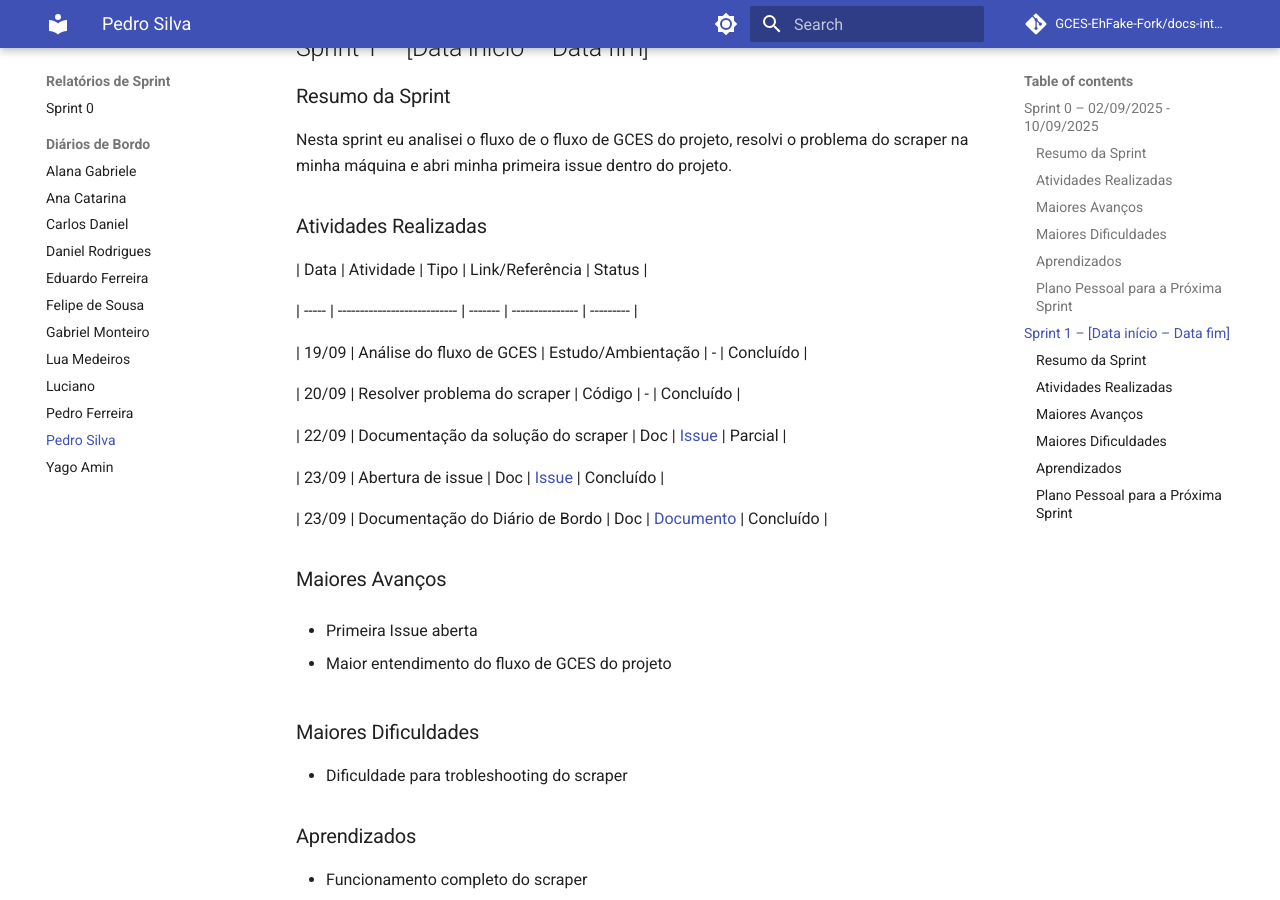
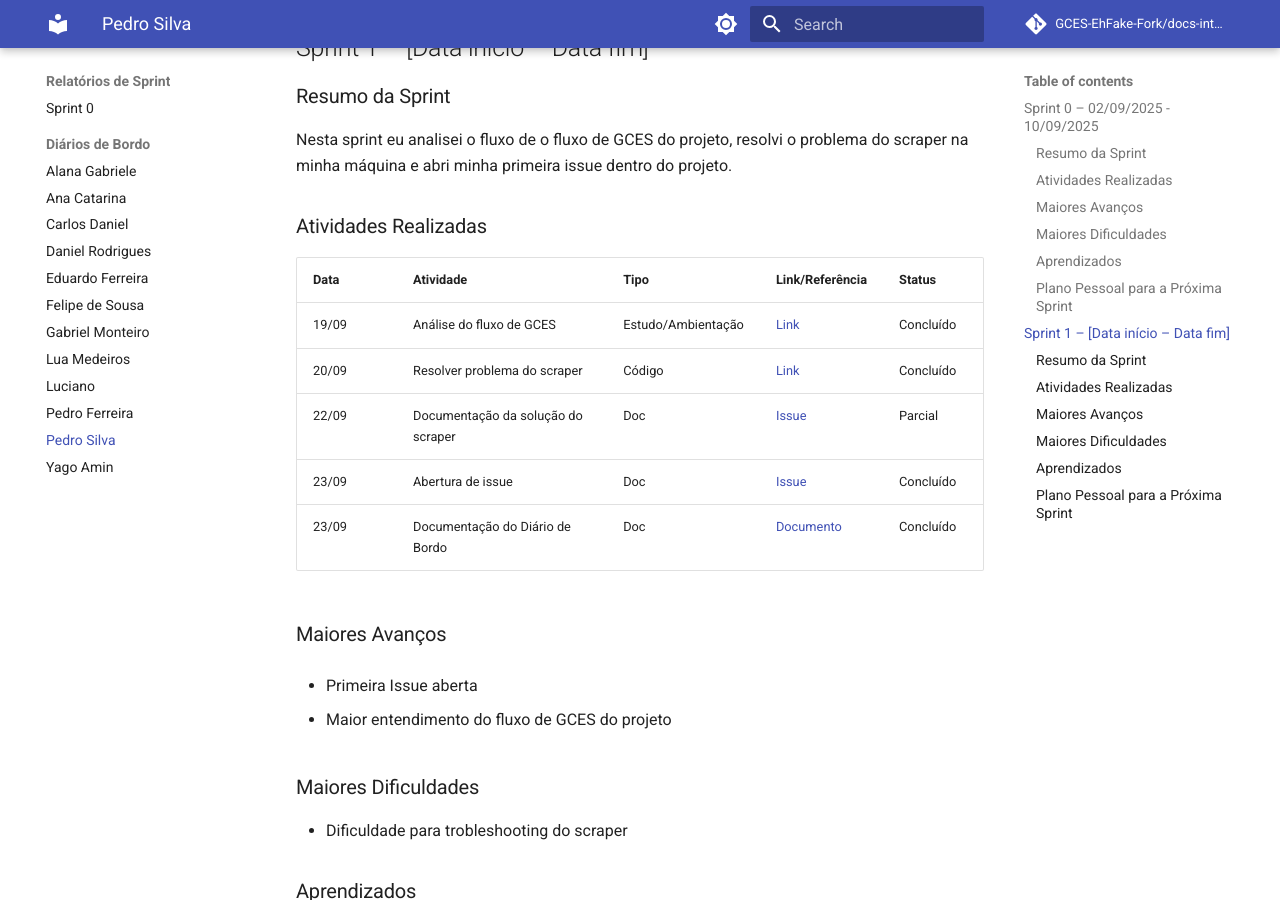
Before and after one commit to GCES-EhFake-Fork/docs-interno, an MkDocs documentation site: the page built from docs/diarios/diarioPedroSilva.md, in a window 1280 px wide and 900 px high, scrolled down 1746 px. Built offline with MkDocs 1.6.1 and Material for MkDocs 9.7.7, drawn with Linux system fonts in a browser that asks for light colours; comment, search, counter and statistics services are not loaded.

Commit message:
style: Corrigindo Diário de Bordo

```diff
--- a/docs/diarios/diarioPedroSilva.md
+++ b/docs/diarios/diarioPedroSilva.md
@@ -65,19 +65,13 @@ Nesta sprint eu analisei o fluxo de o fluxo de GCES do projeto, resolvi o proble
 
 
 
-| Data | Atividade | Tipo | Link/Referência | Status |
-
-| ----- | --------------------------- | ------- | --------------- | --------- |
-
-| 19/09 | Análise do fluxo de GCES | Estudo/Ambientação | -       | Concluído |
-
-| 20/09 | Resolver problema do scraper | Código | -     | Concluído |
-
-| 22/09 | Documentação da solução do scraper | Doc | [Issue](https://github.com/EH-FAKE/check-up/issues/22) | Parcial |
-
-| 23/09 | Abertura de issue | Doc | [Issue](https://github.com/EH-FAKE/check-up/issues/22) | Concluído |
-
-| 23/09 | Documentação do Diário de Bordo             | Doc                               | [Documento](https://github.com/GCES-EhFake-Fork/docs-interno/blob/main/docs/grupo-webscrapping/sprint0/diarioPedroSilva.md)                                                                 | Concluído |
+| Data   | Atividade                              | Tipo      | Link/Referência                               | Status  |
+|--------|----------------------------------------|-----------|-----------------------------------------------|---------|
+| 19/09  | Análise do fluxo de GCES              | Estudo/Ambientação | [Link](#)                                     | Concluído |
+| 20/09  | Resolver problema do scraper          | Código    | [Link](#)                                     | Concluído |
+| 22/09  | Documentação da solução do scraper    | Doc       | [Issue](https://github.com/link-para-issue)   | Parcial |
+| 23/09  | Abertura de issue                     | Doc       | [Issue](https://github.com/link-para-issue)   | Concluído |
+| 23/09  | Documentação do Diário de Bordo       | Doc       | [Documento](https://link-para-documento.com)  | Concluído |
 
 
 
```
